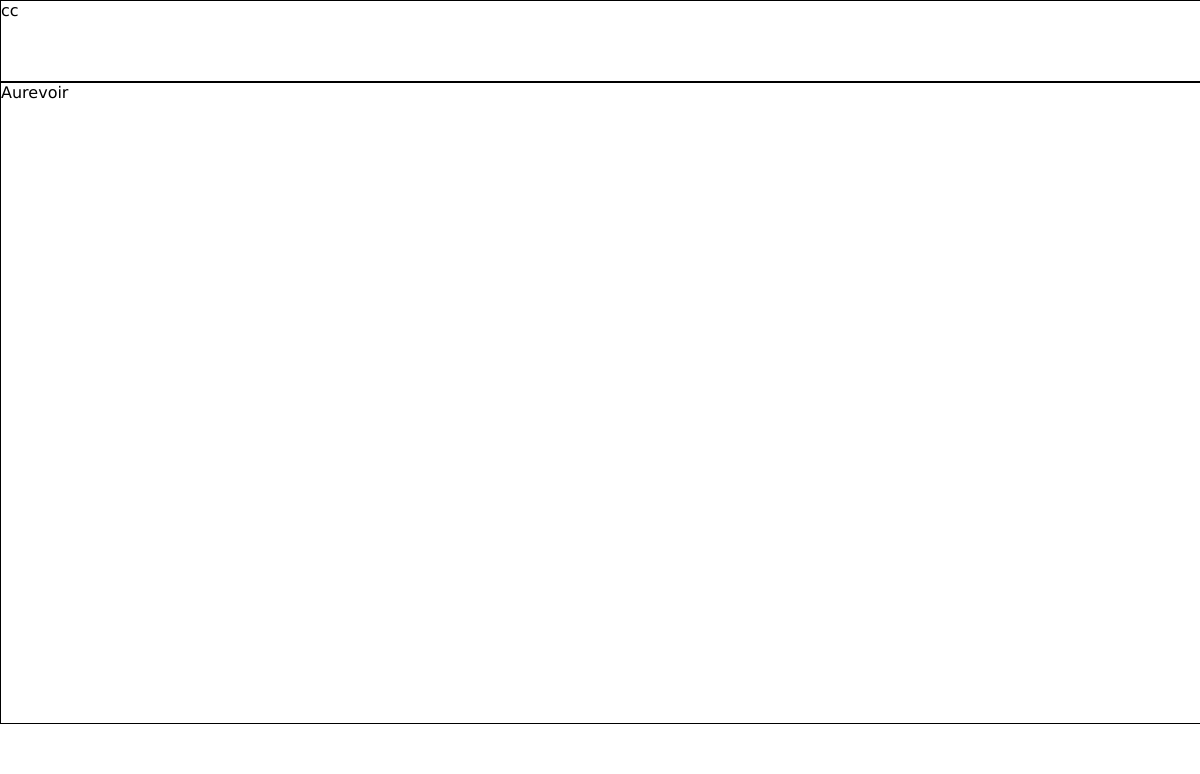
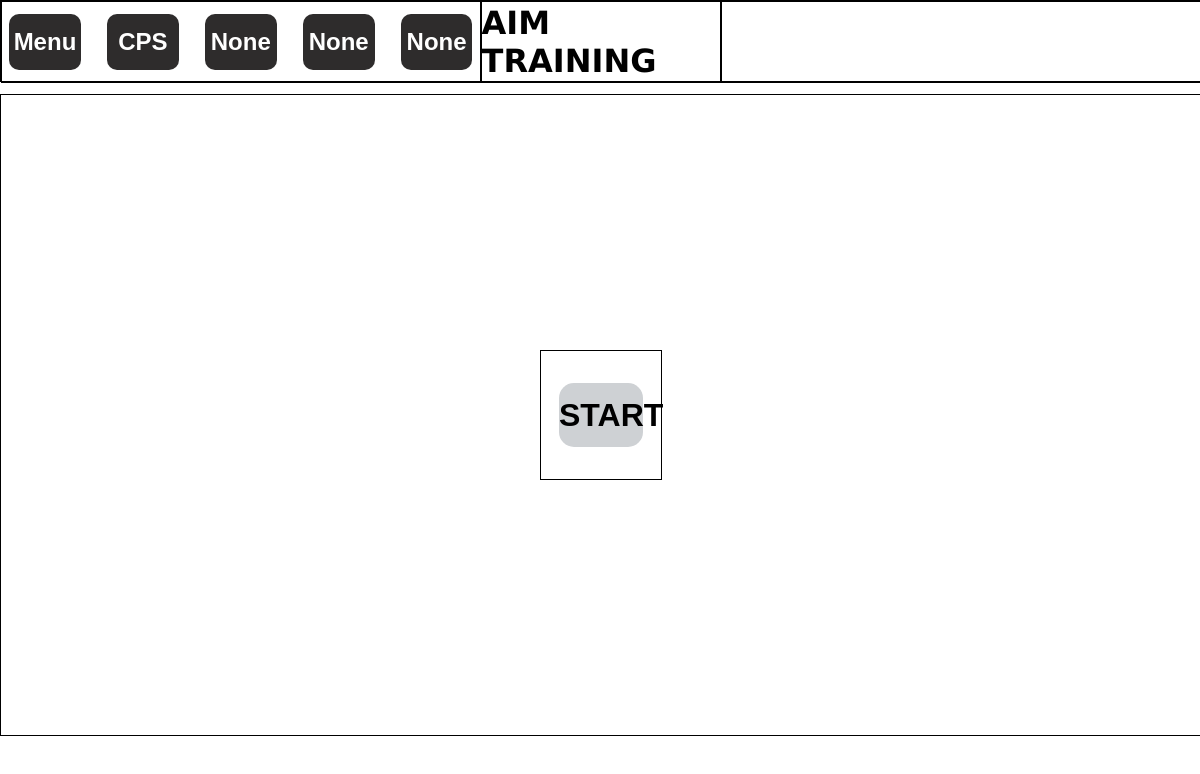
Before and after one commit to Ananasloll3/AIM-Training, an Electron app: page src/AIM-Training/index.html in a window 1200 px wide. Drawn offline with Linux system fonts and the light colour scheme.

Commit message:
Mise en forme de la page + style

```diff
--- a/main.js
+++ b/main.js
@@ -20,4 +20,5 @@ app.whenReady().then(() => {
         mainWindow = null;
     });
 
+
 });
--- a/src/AIM-Training/index.html
+++ b/src/AIM-Training/index.html
@@ -8,12 +8,33 @@
 </head>
 <body>
     <div id="navbar">
-        <span>cc</span>
+        <div id="bar_navbar">
+            <button class="boutton_bar_navbar">Menu</button>
+            <button class="boutton_bar_navbar">CPS</button>
+            <button class="boutton_bar_navbar">None</button>
+            <button class="boutton_bar_navbar">None</button>
+            <button class="boutton_bar_navbar">None</button>
+
+        </div>
+
+        <div id="titre_navbar">
+            <b><p>AIM TRAINING</p></b>
+        </div>
+
+        <div id="none_navbar">
+
+        </div>
     </div>
 
 
     <div id="aimTraining">
-        <span>Aurevoir</span>
+        <div id="div_start">
+            <button id="btn_start">
+                <b>
+                    START
+                </b>
+            </button>
+        </div>
 
     </div>
 </body>
--- a/src/AIM-Training/styles.css
+++ b/src/AIM-Training/styles.css
@@ -19,7 +19,78 @@ body, html {
     width: 100%;
 
     border: 1px solid black;
+
+    margin-bottom: 1%;
 }
+
+
+
+#bar_navbar {
+    display: flex;
+
+    justify-content: space-between;
+    align-items: center;
+
+    flex-direction: row;
+
+
+    border: 1px solid black;
+
+    width: 40%;
+    height: 100%;
+}
+
+.boutton_bar_navbar{
+    height: 70%;
+    width: 15%;
+
+    font-size: x-large;
+    margin-left: 1.5%;
+    margin-right: 1.5%;
+
+    border-radius: 10px;
+    border: 0;
+
+    background-color: rgb(46, 44, 44);
+    color: white;
+
+    font-weight: bold;
+}
+
+.boutton_bar_navbar:hover {
+    background-color: rgb(173, 173, 173);
+    color: black;
+}
+
+
+#titre_navbar {
+    display: flex;
+
+    justify-content: center;
+    align-items: center;
+
+
+    border: 1px solid black;
+
+    width: 20%;
+    height: 100%;
+
+    font-size: xx-large;
+}
+
+
+#none_navbar {
+    display: flex;
+
+    justify-content: center;
+
+
+    border: 1px solid black;
+
+    width: 40%;
+    height: 100%;
+}
+
 
 
 #aimTraining {
@@ -29,4 +100,36 @@ body, html {
 
     border: 1px solid black;
 
+    justify-content: center;
+    align-items: center;
 }
+
+#div_start {
+    display: flex;
+
+    justify-content: center;
+    align-items: center;
+
+    border: 1px solid black;
+
+    width: 10%;
+    height: 20%;
+
+}
+
+#btn_start {
+    width: 70%;
+    height: 50%;
+
+    font-size: xx-large;
+    border: 0px;
+
+    background-color: rgb(206, 209, 212);
+
+    border-radius: 15px;
+}
+
+#btn_start:hover {
+    background-color: rgb(85, 84, 84);
+    color: aliceblue;
+}
```
